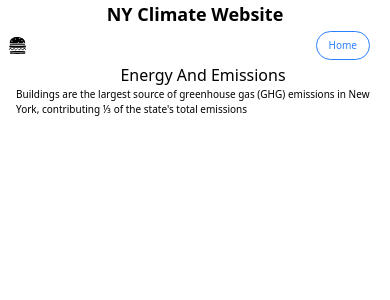
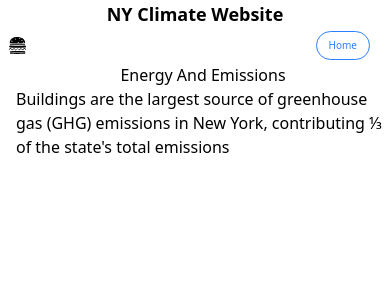
Before and after one commit to yohn-dezmon/ny-climate-website, a React (Vite) app in the folder ny-website/: page /energy in a window 390 px wide. Shown: the top 300 px of the page. Built offline with nearby package versions, Linux system fonts and the light colour scheme.

Commit message:
fix hamburger bug and fix text size

```diff
--- a/ny-website/src/components/HamburgerMenu.tsx
+++ b/ny-website/src/components/HamburgerMenu.tsx
@@ -1,12 +1,13 @@
-import { useState } from "react";
+import { useState, useEffect } from "react";
 import { GiHamburger } from "react-icons/gi";
-import { useNavigate  } from 'react-router-dom';
+import { useNavigate, useLocation } from 'react-router-dom';
 import './HamburgerMenu.css';
 
 
 function HamburgerMenu() {
     const [isOpen, setIsOpen] = useState(false);
-    const navigate = useNavigate()
+    const navigate = useNavigate();
+    const location = useLocation();
 
     const listItemStyle = "text-[10px] px-4 py-2 hover:bg-gray-100 cursor-pointer";
 
@@ -19,10 +20,15 @@ function HamburgerMenu() {
         // {'title': 'data', 'path': 'data'}
     ]
 
-    const handleClick = (path) => {
+    const handleClick = (path: string) => {
         setIsOpen(false);
-        navigate(path)
-    }
+        navigate(path);
+    };
+
+    // Close menu on route change
+    useEffect(() => {
+        setIsOpen(false);
+    }, [location.pathname]);
 
     const renderedListItems = listItems.map((item) => {
         return(
--- a/ny-website/src/pages/ClimateActionPage.tsx
+++ b/ny-website/src/pages/ClimateActionPage.tsx
@@ -1,5 +1,5 @@
 function EnergyAndEmissionsPage() {
-    const listItemStyle = "text-[10px] hover:underline text-blue-600 marker:text-black";
+    const listItemStyle = "hover:underline text-blue-600 marker:text-black";
 
     const listItems = [
         {'url': 'https://www.nyrenews.org/', 'text': 'NY Renews'},
@@ -22,7 +22,7 @@ function EnergyAndEmissionsPage() {
     return(
         <div className="relative flex flex-col relative ml-4">
             <h1 className="text-center">Climate Action</h1>
-            <div className="ml-4 text-[10px]">
+            <div className="ml-4">
                 <ul role="list" className="list-disc">
                     {renderedListItems}
                 </ul>
--- a/ny-website/src/pages/EnergyAndEmissionsPage.tsx
+++ b/ny-website/src/pages/EnergyAndEmissionsPage.tsx
@@ -2,7 +2,7 @@ function EnergyAndEmissionsPage() {
     return(
         <div className="relative flex flex-col relative ml-4">
             <h1 className="text-center">Energy And Emissions</h1>
-            <div className="mb-4 text-[10px]">
+            <div className="mb-4">
                 Buildings are the largest source of greenhouse gas (GHG) emissions in New York, contributing ⅓ of the state's total emissions
             </div>
 
```
